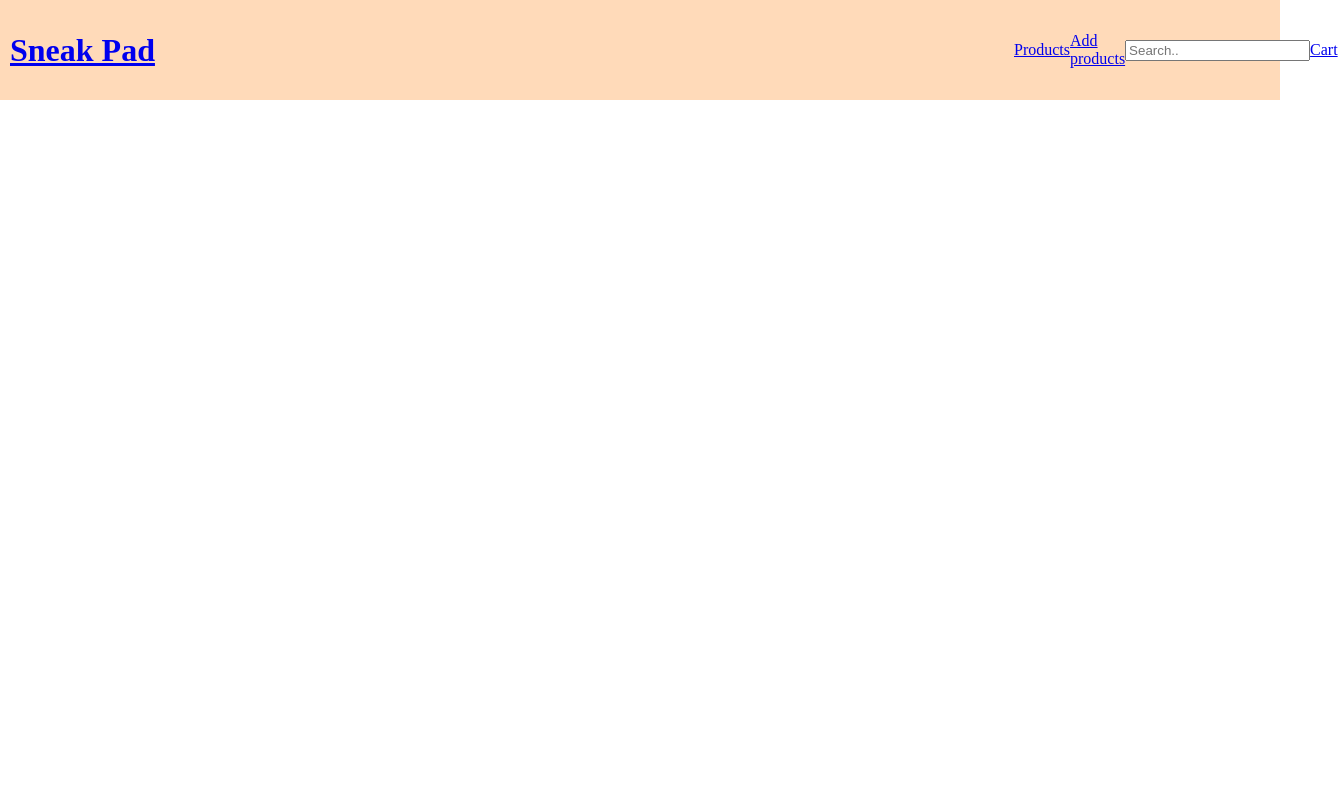
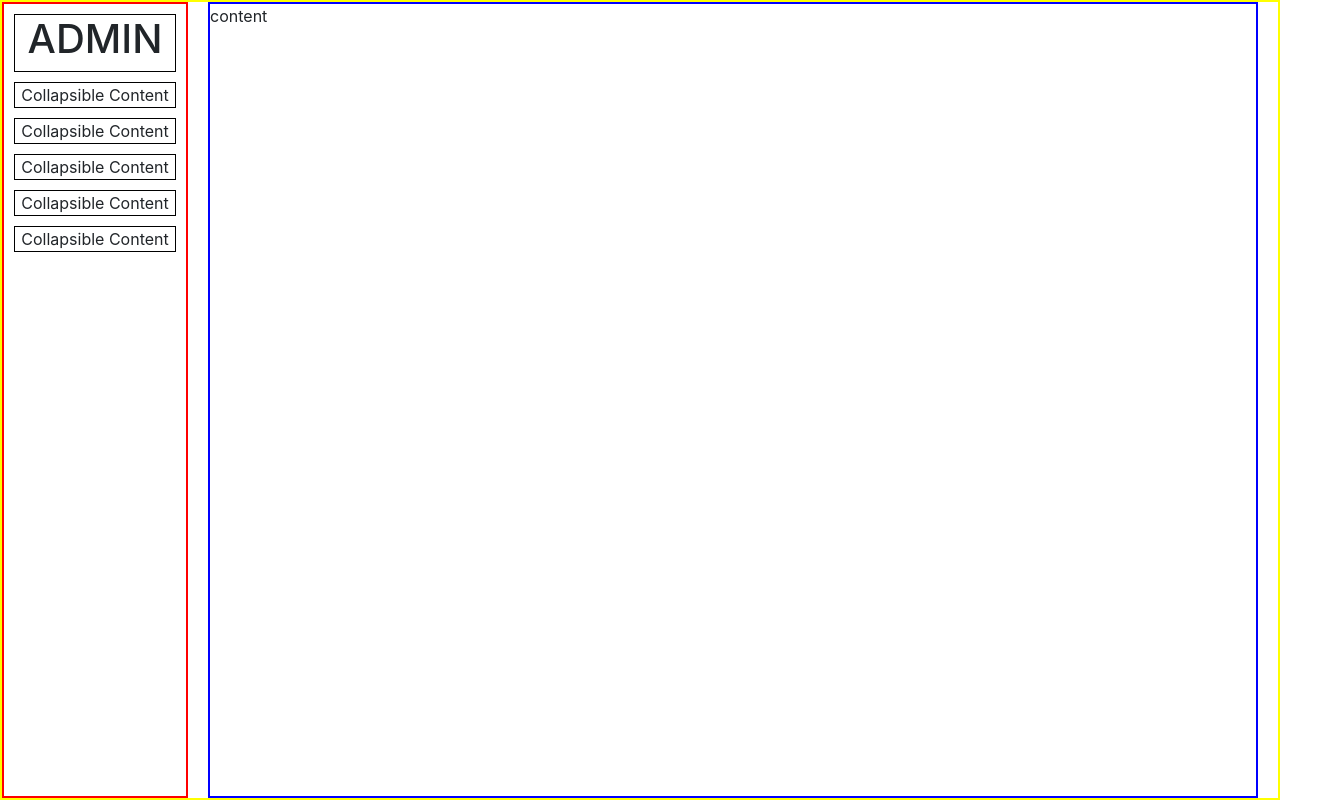
Before and after one commit to Kobs03/sneakPad, a Vue app in the folder frontend/: page /Admin in a window 1280 px wide. Shown: the whole page, 1338 px wide, since content can reach past the window. Built offline with nearby package versions, Linux system fonts and the light colour scheme; no server answers.

Commit message:
designing cms

```diff
--- a/frontend/index.html
+++ b/frontend/index.html
@@ -1,13 +1,41 @@
 <!DOCTYPE html>
 <html lang="en">
+
 <head>
   <meta charset="UTF-8">
   <link rel="icon" href="/favicon.ico">
-    <meta name="viewport" content="width=device-width, initial-scale=1.0">
+
+  <!-- Required meta tags -->
+  <meta charset="utf-8">
+  <meta name="viewport" content="width=device-width, initial-scale=1, shrink-to-fit=no">
+  <!-- <meta name="viewport" content="width=device-width, initial-scale=1.0"> -->
+
+  <!-- Bootstrap CSS -->
+  <link rel="stylesheet" href="https://cdn.jsdelivr.net/npm/bootstrap@4.0.0/dist/css/bootstrap.min.css"
+    integrity="sha384-Gn5384xqQ1aoWXA+058RXPxPg6fy4IWvTNh0E263XmFcJlSAwiGgFAW/dAiS6JXm" crossorigin="anonymous">
+
   <title>Vite App</title>
 </head>
+
 <body>
+
+
   <div id="app"></div>
+
+
+  <script src="https://code.jquery.com/jquery-3.2.1.slim.min.js"
+    integrity="sha384-KJ3o2DKtIkvYIK3UENzmM7KCkRr/rE9/Qpg6aAZGJwFDMVNA/GpGFF93hXpG5KkN"
+    crossorigin="anonymous"></script>
+  <script src="https://cdn.jsdelivr.net/npm/popper.js@1.12.9/dist/umd/popper.min.js"
+    integrity="sha384-ApNbgh9B+Y1QKtv3Rn7W3mgPxhU9K/ScQsAP7hUibX39j7fakFPskvXusvfa0b4Q"
+    crossorigin="anonymous"></script>
+  <script src="https://cdn.jsdelivr.net/npm/bootstrap@4.0.0/dist/js/bootstrap.min.js"
+    integrity="sha384-JZR6Spejh4U02d8jOt6vLEHfe/JQGiRRSQQxSfFWpi1MquVdAyjUar5+76PVCmYl"
+    crossorigin="anonymous"></script>
+
+
   <script type="module" src="/src/main.js"></script>
+
 </body>
+
 </html>
--- a/frontend/package.json
+++ b/frontend/package.json
@@ -11,7 +11,7 @@
   "dependencies": {
     "axios": "^1.6.2",
     "validate.js": "^0.13.1",
-    "vue": "^3.3.4",
+    "vue": "^3.3.13",
     "vue-router": "^4.2.5"
   },
   "devDependencies": {
--- a/frontend/src/App.vue
+++ b/frontend/src/App.vue
@@ -1,5 +1,5 @@
 <template>
-  <div class="topnav">
+  <!-- <div class="topnav">
     <div class="logo">
       <router-link to="/"> <h1>Sneak Pad</h1></router-link>
     </div>
@@ -10,7 +10,8 @@
       <input type="text" placeholder="Search.." />
       <router-link to="">Cart</router-link>
     </div>
-  </div>
+  </div> -->
+
   <RouterView />
 </template>
 
--- /dev/null
+++ b/frontend/src/assets/styles/sass/_cmsVie.scss
@@ -0,0 +1,34 @@
+.main {
+    width: auto;
+    height: 100vh;
+    border: 2px solid yellow;
+    display: flex;
+    justify-content: center;
+    align-items: center;
+
+    .sideNav {
+        height: 100%;
+        width: 15%;
+        padding: 10px;
+        display: flex;
+        flex-direction: column;
+        border: 2px solid red;
+
+        .contents {
+            height: auto;
+            width: auto;
+            margin-bottom: 10px;
+            align-items: center;
+            text-align: center;
+            border: 1px solid black;
+        }
+    }
+
+    .viewContent {
+        height: 100%;
+        width: 85%;
+        margin: 20px;
+        border: 2px solid blue;
+    }
+
+}
--- a/frontend/src/assets/styles/sass/styles.scss
+++ b/frontend/src/assets/styles/sass/styles.scss
@@ -1,5 +1,6 @@
 @import url(_showProducts.scss);
 @import url(_productView.scss);
+@import url(_cmsVie.scss);
 
 // Browser css default reset
 
--- a/frontend/src/router/index.js
+++ b/frontend/src/router/index.js
@@ -4,6 +4,7 @@ import AddListingView from '../views/AddItems.vue'
 import ShowProducts from '../views/ShowItems.vue'
 import getProduct from '../views/ProductView.vue'
 import editProduct from '../views/EditItem.vue'
+import cmsAdmin from '../views/CMS_Admin.vue'
 
 const router = createRouter({
   history: createWebHistory(import.meta.env.BASE_URL),
@@ -49,6 +50,14 @@ const router = createRouter({
       component: editProduct
     },
 
+    // CMS Admin
+
+    {
+      path: '/Admin',
+      name: 'cmsAdmin',
+      component: cmsAdmin
+    }
+
   ]
 })
 
--- /dev/null
+++ b/frontend/src/views/CMS_Admin.vue
@@ -0,0 +1,16 @@
+<template>
+  <div class="main">
+    <div class="sideNav">
+      <div class="contents"><h1>ADMIN</h1></div>
+      <div class="contents">Collapsible Content</div>
+      <div class="contents">Collapsible Content</div>
+      <div class="contents">Collapsible Content</div>
+      <div class="contents">Collapsible Content</div>
+      <div class="contents">Collapsible Content</div>
+    </div>
+    <div class="viewContent">content</div>
+  </div>
+</template>
+
+<style scoped lang="scss">
+</style>
--- a/frontend/src/views/ShowItems.vue
+++ b/frontend/src/views/ShowItems.vue
@@ -131,7 +131,6 @@
           </div>
         </div>
         <br />
-        <button @click.prevent="getFilterResponse">TEST</button>
       </div>
     </div>
 
@@ -143,10 +142,14 @@
       </div>
 
       <hr />
-      <div class="products_container">
+      <div class="products_container row">
         <div class="card" v-for="item in items.products" :key="item">
           <div class="images" v-if="item.product_img.length">
-            <img src="../assets/images/hanichu.jpg" alt="product image" />
+            <img
+              class="img-fluid"
+              src="../assets/images/hanichu.jpg"
+              alt="product image"
+            />
           </div>
 
           <div class="images" v-else>
```
Also changed, not shown: frontend/src/main.js (+7 -0 lines), 1 other file (tests, documents, lock files or other folders). Lines whose indentation alone changed are shown as unchanged.
